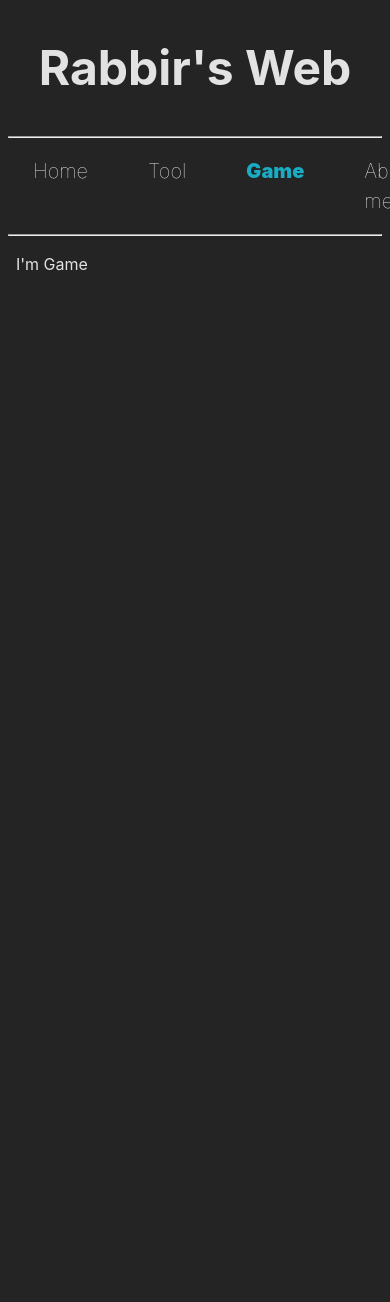
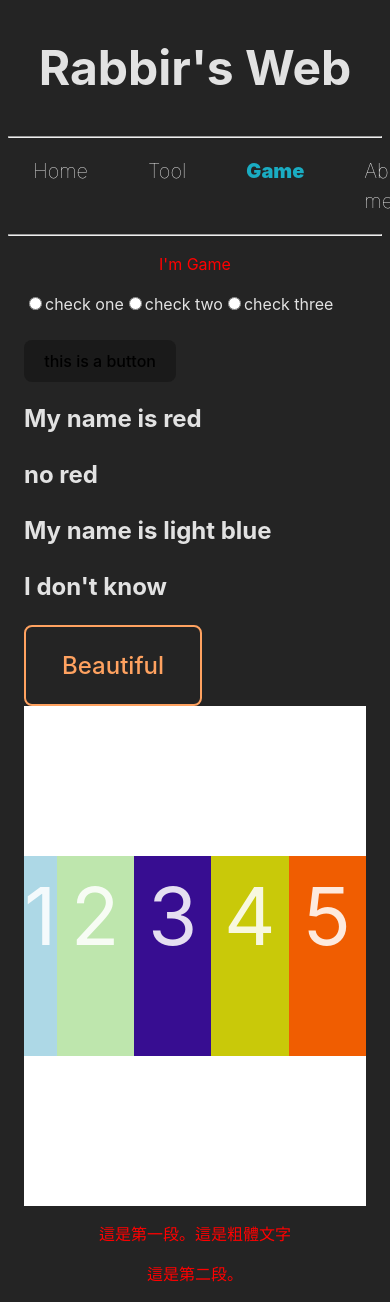
Before and after one commit to RabbirReaper/MyWeb-vue3, a Vue app in the folder vue3/: page /Game in a window 390 px wide. Shown: the top 1302 px of the page. Before the commit the page ends 844 px from the top, so only its background shows below. Built offline with nearby package versions, Linux system fonts and the light colour scheme.

Commit message:
setting temp

```diff
--- a/vue3/server.js
+++ b/vue3/server.js
@@ -2,7 +2,7 @@ import express, { json } from 'express'
 import cors from 'cors'
 import axios from 'axios'
 import dotenv from 'dotenv'
-import fs from 'fs/promises'; // 引入 fs/promises 模組
+import fs from 'fs/promises';
 import path from 'path';
 import { fileURLToPath } from 'url';
 import { join } from 'path';
@@ -16,7 +16,6 @@ app.use(express.static('dist'))
 app.use(express.json())
 
 
-// 获取当前文件的路径和目录名
 const __filename = fileURLToPath(import.meta.url);
 const __dirname = path.dirname(__filename);
 const filePath = join(__dirname, 'src', 'data', 'anonymousMsg.json');
--- a/vue3/src/App.vue
+++ b/vue3/src/App.vue
@@ -37,7 +37,6 @@
     max-width: 1280px;
     margin: 0 auto;
 
-    /* text-align: center; */
   }
   .container{
     text-align: center;
--- a/vue3/src/components/AboutMe.vue
+++ b/vue3/src/components/AboutMe.vue
@@ -5,11 +5,16 @@
 
 <template>
   <div>
-    <!-- 使用 v-if 檢查 data 是否存在 -->
     <img src="https://leetcode-stats.vercel.app/api?username=Rabbir_Reaper&theme=Dark" alt="lettCode">
-    <!-- 加載時顯示的內容 -->
-
+    <img src="https://www.nkust.edu.tw/var/file/0/1000/img/327/722355975.jpg" alt="map">
   </div>
 
 
+
 </template>
+
+<style scoped>
+  img{
+    max-width: 100%;
+  }
+</style>
--- a/vue3/src/components/Game.vue
+++ b/vue3/src/components/Game.vue
@@ -1,5 +1,133 @@
+<script setup>
+import { ref } from 'vue'
+import fs from 'fs'
+
+const x = ref([7, 2, 3, 4, 5])
+
+
+</script>
+
 
 
 <template>
-  <p>I'm Game</p>
+
+  <body>
+    <p>I'm Game</p>
+    <form action="/fff">
+      <div>
+        <input type="radio" id="one" name="ccc">
+        <label for="one">check one</label>
+        <input type="radio" id="two" name="ccc">
+        <label for="two">check two</label>
+        <input type="radio" id="three" name="ccc">
+        <label for="three">check three</label>
+      </div>
+      <br>
+      <button>this is a button</button>
+    </form>
+
+    <section>
+      <h1>My name is red</h1>
+      <h2>no red</h2>
+      <div class="ggg">
+        <h1>My name is light blue</h1>
+        <h2>I don't know</h2>
+      </div>
+    </section>
+    <button class="beautiful">Beautiful</button>
+    <div class="container">
+      <div>1</div>
+      <div>2</div>
+      <div>3</div>
+      <div>4</div>
+      <div>5</div>
+    </div>
+
+    <div id="myDiv">
+      <p>這是第一段。<b>這是粗體文字</b></p>
+      <p>這是第二段。</p>
+    </div>
+  </body>
 </template>
+
+<style scoped>
+@media (max-width: 1000px) {
+  p {
+    text-align: center;
+    color: rgb(64, 0, 255);
+  }
+}
+
+@media (max-width: 600px) {
+  p {
+    text-align: center;
+    color: red;
+  }
+}
+
+body{
+  transform: 1;
+}
+
+
+h1:hover {
+  color: lightblue;
+  font-weight: bold;
+}
+
+.beautiful {
+  background: none;
+  color: #ffa260;
+  border: 2px solid;
+  padding: 1em 1.5em;
+  font-size: 1.5em;
+  transition: all 0.2s;
+}
+
+.beautiful:hover {
+  border-color: #f1ff5c;
+  color: white;
+  box-shadow: 0 0.5em 1em -0.8em #f1ff5c;
+  transform: translateY(-0.25em);
+}
+
+.container {
+  background-color: white;
+  height: 500px;
+  display: flex;
+  flex-direction: row;
+  justify-content: space-evenly;
+  align-items: center;
+}
+
+.container div {
+  font-size: 5em;
+  text-align: center;
+  width: 200px;
+  height: 200px;
+  flex-basis: 300px;
+  flex-grow: 1;
+}
+
+.container div:nth-of-type(1) {
+  background: lightblue;
+  flex-grow: 2;
+  flex-shrink: 2;
+}
+
+.container div:nth-of-type(2) {
+  background: rgb(190, 230, 173);
+}
+
+.container div:nth-of-type(3) {
+  background: rgb(55, 13, 145);
+}
+
+.container div:nth-of-type(4) {
+  background: rgb(201, 201, 9);
+}
+
+.container div:nth-of-type(5) {
+  background: rgb(240, 93, 1);
+}
+</style>
--- a/vue3/src/components/anonymousSystem.vue
+++ b/vue3/src/components/anonymousSystem.vue
@@ -1,5 +1,5 @@
 <script setup>
-  import { computed, reactive, ref, watch ,onMounted} from 'vue'
+import { computed, reactive, ref, watch, onMounted } from 'vue'
 import bothead from "../assets/bothead.svg"
 import axios from 'axios'
 
@@ -7,14 +7,14 @@
 const order = ref('0')
 onMounted(async () => {
   await getanonyMsg()
-    if(anonymousMsg.value == null) console.log("!!!")
-    order.value = anonymousMsg.value.length+1
+  if (anonymousMsg.value == null) console.log("!!!")
+  order.value = anonymousMsg.value.length + 1
 })
 
-  const getanonyMsg = async() =>{
+const getanonyMsg = async () => {
   const res = await axios({
-      method : 'get',
-      url : 'http://localhost:3000/getanonymousMsg'
+    method: 'get',
+    url: 'http://localhost:3000/getanonymousMsg'
   })
   anonymousMsg.value = res.data
 }
@@ -24,32 +24,32 @@
 const currentDate = ref("")
 const currentDate2 = ref("")
 
-  setInterval(()=>{
-    const date =  new Date()
+setInterval(() => {
+  const date = new Date()
   const year = date.getFullYear()
   const month = date.getMonth() + 1
   const day = date.getDate()
   const hours = ref(date.getHours())
   const minutes = date.getMinutes()
   const seconds = date.getSeconds()
-    let tense=""
-    if(hours > 12) {
+  let tense = ""
+  if (hours > 12) {
     tense = '下午'
     hours.value -= 12;
-    }else{
+  } else {
     tense = '上午'
   }
-    const hoursString = `${hours.value}`.padStart(2,'0')
-    const minutesString = `${minutes}`.padStart(2,'0')
-    const secondsString = `${seconds}`.padStart(2,'0')
+  const hoursString = `${hours.value}`.padStart(2, '0')
+  const minutesString = `${minutes}`.padStart(2, '0')
+  const secondsString = `${seconds}`.padStart(2, '0')
   currentDate.value = `${tense} ${hoursString}:${minutesString}:${secondsString}`
   currentDate2.value = `${year}/${month}/${day} ${tense} ${hoursString}:${minutesString}:${secondsString}`
 
-  },1000)
+}, 1000)
 
-  const msg =ref('')
-  const sendMsg = async() =>{
-    if(msg.value.length > 1000){
+const msg = ref('')
+const sendMsg = async () => {
+  if (msg.value.length > 1000) {
     alert("Your messenger too long ! \n Please reset your commit.")
     return
   }
@@ -57,16 +57,16 @@
   const input_msg = `#${order.value} | ${currentDate2.value}\n-=-=-=-=-=-\n${msg.value}\n-=-=-=-=-=-`
 
   const res = await axios({
-      method : 'post',
-      url : 'http://localhost:3000/sendMsgToChannel',
-      data:{
-        msg:input_msg,
-        onlyMsg:msg.value,
-        order:order.value
+    method: 'post',
+    url: 'http://localhost:3000/sendMsgToChannel',
+    data: {
+      msg: input_msg,
+      onlyMsg: msg.value,
+      order: order.value
     }
   })
   await getanonyMsg()
-    order.value = anonymousMsg.value.length+1
+  order.value = anonymousMsg.value.length + 1
   alert(res.data)
 }
 
@@ -79,7 +79,7 @@
   <div class="container">
     <div class="container-1">
       <div class="container-2">
-        <div style="font-size:20px">{{"✍️ 撰寫區"}}</div>
+        <div style="font-size:20px">✍️ 撰寫區</div>
         <br>
         <div>
           <textarea type="text" v-model="msg" id="input_area" placeholder="write..."></textarea>
@@ -87,27 +87,26 @@
       </div>
 
       <div class="container-3">
-        <div style="font-size:20px">{{"📄 預覽"}}</div>
+        <div style="font-size:20px">📄 預覽</div>
         <br>
         <div class="ccenter">
           <div id="output_area">
-            <img :src="bothead" alt="pic" width="45" height="45" >
+            <img :src="bothead" alt="pic" width="45" height="45">
             <div></div>
 
             <div id="output_area_2">
-              <div style="font-size: 16px;">Rabbix_bot <span id="bot_1">  應用  </span><span id="time_1">{{currentDate}}</span></div>
-              <div id="time_2">#{{order}} | {{currentDate2}}</div>
+              <div style="font-size: 16px;">Rabbix_bot <span id="bot_1"> 應用 </span><span
+                  id="time_1">{{ currentDate }}</span></div>
+              <div id="time_2">#{{ order }} | {{ currentDate2 }}</div>
               <div>-=-=-=-=-=-</div>
               <div>
-                <div id="content">{{msg}}</div>
+                <div id="content">{{ msg }}</div>
               </div>
               <div>-=-=-=-=-=-</div>
             </div>
 
           </div>
         </div>
-
-
       </div>
     </div>
     <br><br>
@@ -119,9 +118,11 @@
 body {
   background-color: #9fefff0a;
 }
-  .container{
+
+.container {
   margin-top: 50px;
 }
+
 .container-1 {
   display: flex;
   flex-direction: row;
@@ -146,13 +147,15 @@
   resize: none;
 }
 
-  .ccenter{
+.ccenter {
   display: flex;
-    justify-content: center; /* 水平置中 */
-    align-items: center;     /* 垂直置中 */
+  justify-content: center;
+  /* 水平置中 */
+  align-items: center;
+  /* 垂直置中 */
 }
 
-  #output_area{
+#output_area {
   display: grid;
   grid-template-columns: 50px 10px 300px;
 
@@ -160,21 +163,23 @@
   text-align: left;
   overflow-wrap: break-word;
   white-space: pre-wrap;
-    width:380px;
+  width: 380px;
   max-width: 380;
-    min-height:310px;
+  min-height: 310px;
   height: auto;
   background: #313338;
   resize: none;
   border-radius: 10px;
   padding: 20px;
 }
-  #output_area_2{
+
+#output_area_2 {
   display: grid;
   grid-template-rows: 30px 30px 20px 1fr 20px;
   box-sizing: border-box;
 }
-  #content{
+
+#content {
   /* width: auto; */
   max-width: 300px;
 
@@ -183,24 +188,29 @@
   white-space: pre-wrap;
 
 }
-  #bot_1{
+
+#bot_1 {
   font-size: 14px;
   /* line-height:50px; */
   /* padding:10px; */
-    background:#1465cf;
+  background: #1465cf;
   border-radius: 10px;
 }
-  #time_1{
+
+#time_1 {
   font-size: 14px;
   color: #5f5f64;
 }
-  #time_2{
+
+#time_2 {
   font-size: 16px;
   /* color: #5f5f64; */
 }
-  #para1{
-    color:blueviolet;
+
+#para1 {
+  color: blueviolet;
 }
+
 .shake {
   border: 2px red solid;
   animation: shake 5s infinite;
@@ -210,12 +220,13 @@
   0% {
     border-color: red;
   }
+
   50% {
     border-color: blue;
   }
+
   100% {
     border-color: red;
   }
 }
-
 </style>
```
Also changed, not shown: vue3/src/data/anonymousMsg.json (+16 -0 lines). Lines whose indentation alone changed are shown as unchanged.
